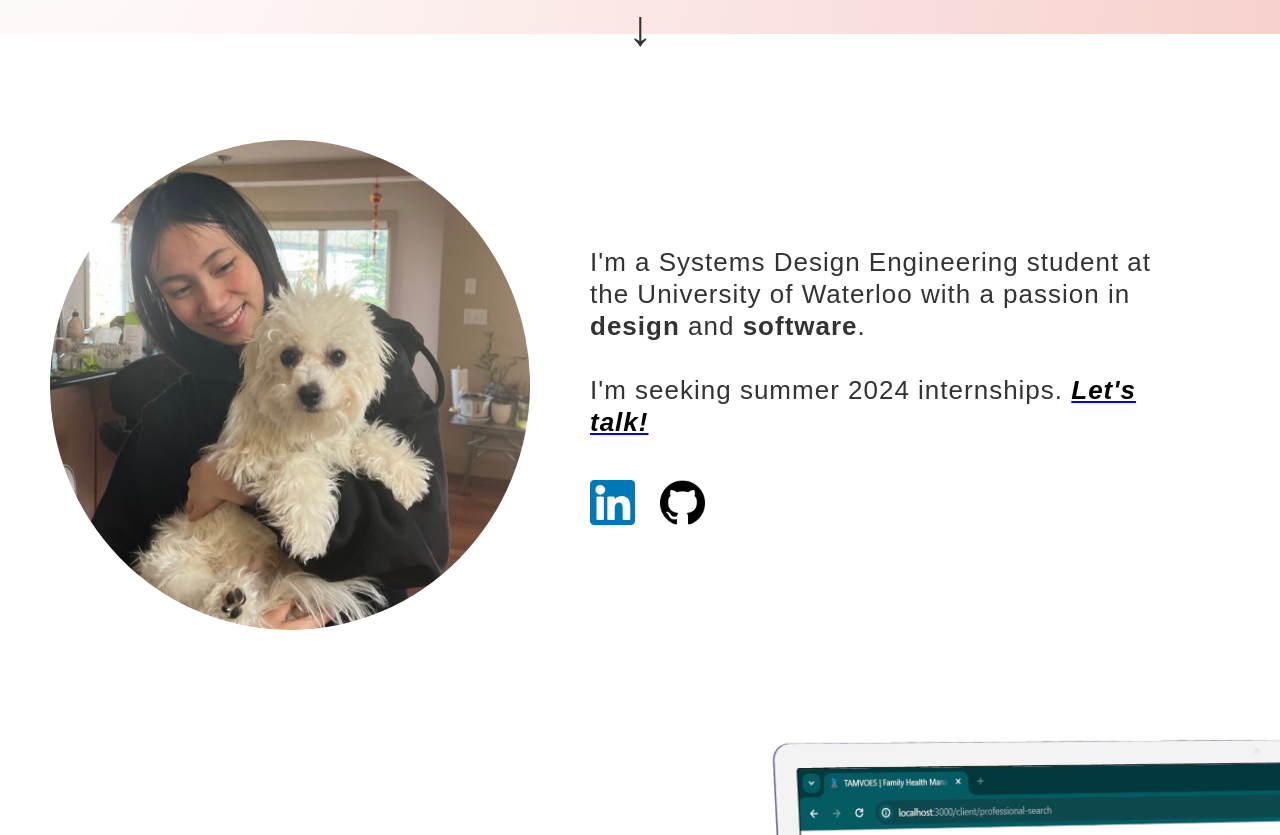
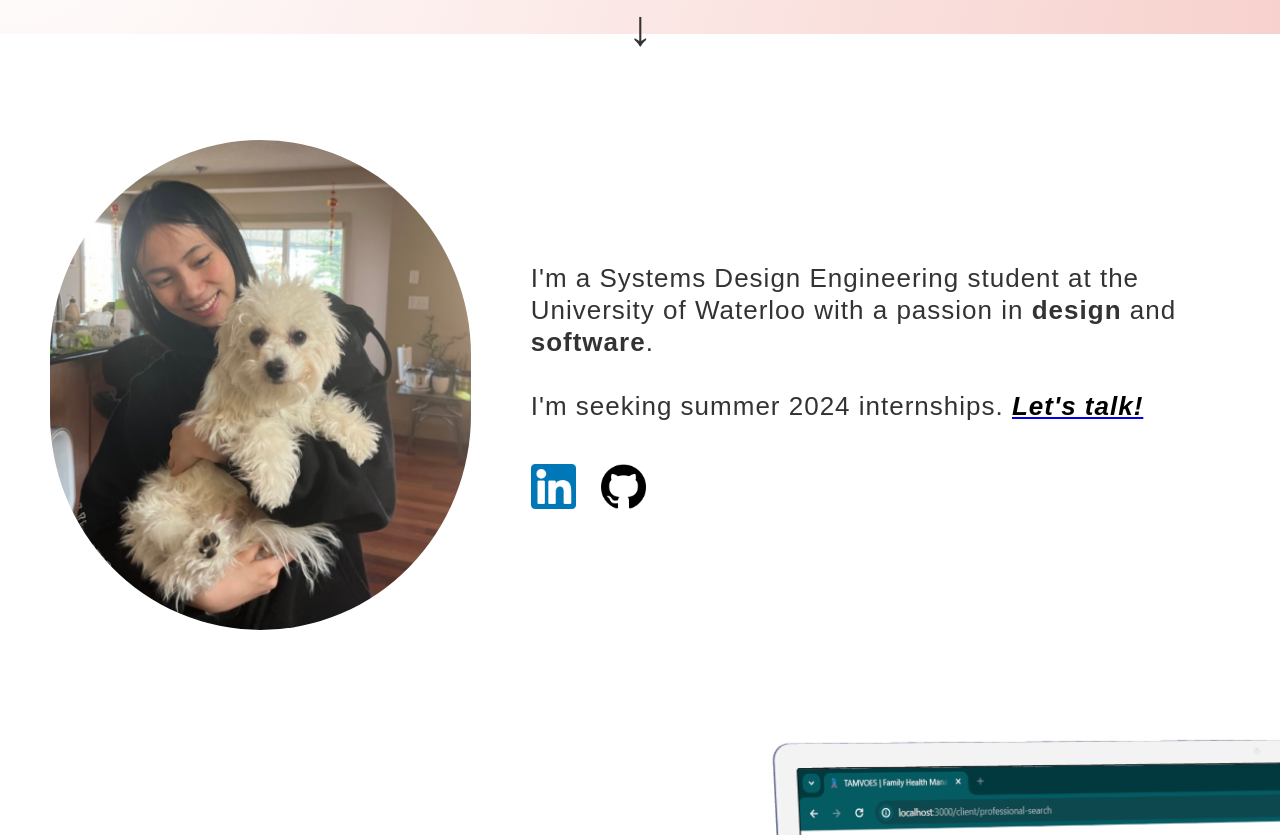
Before and after one commit to hannahsgithub/myWebsite, a plain HTML site: page index.html in a window 1280 px wide. Shown: the part 400-1235 px from the top of the page. Drawn offline with nearby package versions, Linux system fonts and the light colour scheme; a script that the page names is missing.

Commit message:
pfp update

```diff
--- a/index.html
+++ b/index.html
@@ -111,11 +111,11 @@
     <section id="abMe" class="smallspace wf-section"></section>
     <div id="abMe" class="aboutme w-container">
       <img
-        src="images/linkedinPfp.jpg"
+        src="images/linkedinPfp2.jpg"
         loading="lazy"
         width="500"
         height="500"
-        srcset="images/linkedinPfp.jpg 828w"
+        srcset="images/linkedinPfp2.jpg 828w"
         sizes="(max-width: 767px) 100vw, 500px"
         alt="me"
         class="myface"
```
Also changed, not shown: images/linkedinPfp2.jpg (added).
